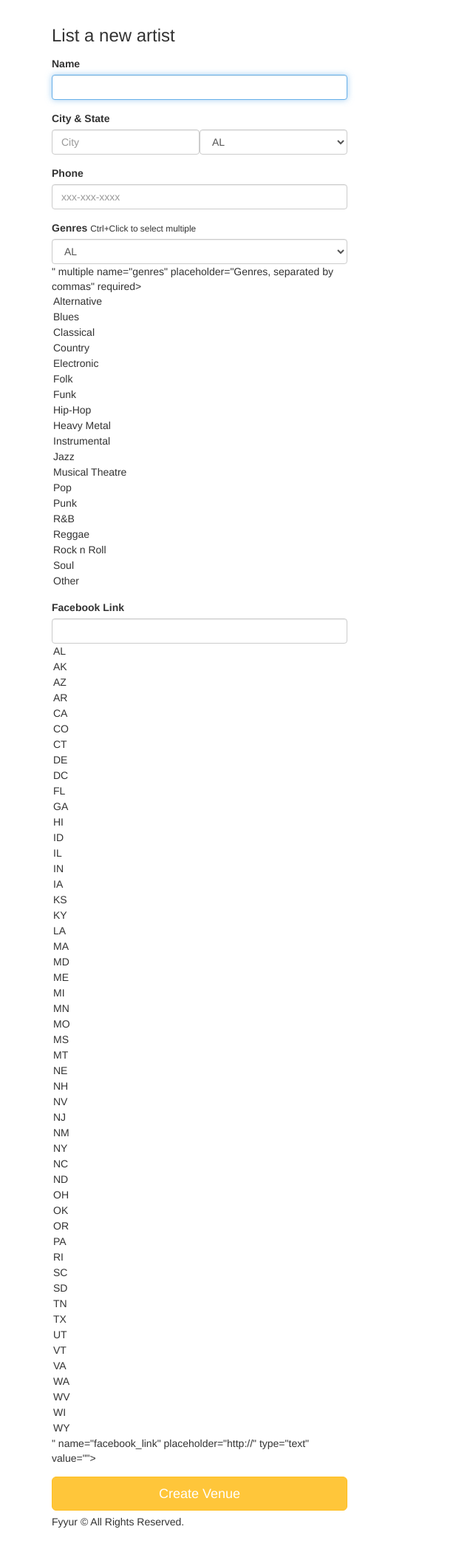
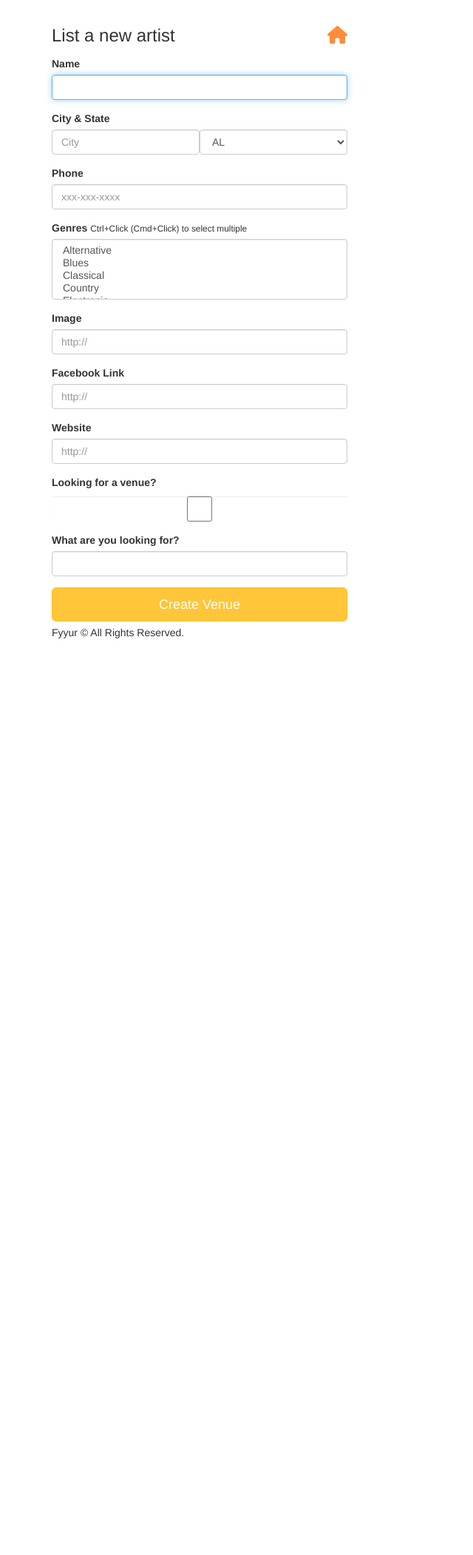
Before and after one commit to trefsland/fyyur, a Flask app: page /artists/create in a window 1280 px wide. Shown: the part 60-2162 px from the top of the page at 74% size, without its empty margins (0-640 px from the left). After the commit the page ends 923 px from the top, so only its background shows below. Run offline with Flask 2, Linux system fonts and the light colour scheme; some libraries are stand-ins or nearby versions.

Commit message:
added create artist functionality to view and controller

```diff
--- a/app.py
+++ b/app.py
@@ -461,17 +461,42 @@
   form = ArtistForm()
   return render_template('forms/new_artist.html', form=form)
 
+# validate_on_submit should be placed somewhere
 @app.route('/artists/create', methods=['POST'])
 def create_artist_submission():
-  # called upon submitting the new artist listing form
-  # TODO: insert form data as a new Artist record in the db, instead
-  # TODO: modify data to be the data object returned from db insertion
+    error = False
 
-  # on successful db insert, flash success
-  flash('Artist ' + request.form['name'] + ' was successfully listed!')
-  # TODO: on unsuccessful db insert, flash an error instead.
-  # e.g., flash('An error occurred. Artist ' + data.name + ' could not be listed.')
-  return render_template('pages/home.html')
+    try:
+        artist = Artist(
+            name = request.form['name'],
+            city = request.form['city'],
+            state = request.form['state'],
+            phone = request.form['phone'],
+            genres = request.form.getlist('genres'),
+            image_link = request.form['image_link'],
+            facebook_link = request.form['facebook_link'],
+            website = request.form['website'],
+            seeking_venue = True if 'seeking_venue' in request.form else False,
+            seeking_description = request.form['seeking_description'])
+        db.session.add(artist)
+        db.session.commit()
+    except():
+        error = True
+        db.session.rollback()
+        print(sys.exc_info())
+    finally:
+        db.session.close()
+    if error:
+    # on unsuccessful db insert, flash an error instead.
+        flash('An error occured. Artist ' + request.form['name'] + ' could not be listed.')
+    if not error:
+    # on successful db insert, flash success
+        flash('Artist ' + request.form['name'] + ' was successfully listed!')
+    return render_template('pages/home.html')
+
+
+
+
 
 
 #  Shows
--- a/forms.py
+++ b/forms.py
@@ -153,15 +153,24 @@
     phone = StringField(
         'phone', validators=[DataRequired(), validate_phone]
     )
-    image_link = StringField(
-        'image_link'
-    )
     genres = SelectMultipleField(
         'genres', validators=[DataRequired()],
         choices=genres_choices
     )
+    image_link = StringField(
+        'image_link'
+    )
     facebook_link = StringField(
         'facebook_link', validators=[URL()]
     )
+    website = StringField(
+        'website', validators=[URL()]
+    )
+    seeking_venue = BooleanField(
+        'seeking_venue'
+    )
+    seeking_description = StringField(
+        'seeking_description'
+    )
 
 # TODO IMPLEMENT NEW ARTIST FORM AND NEW SHOW FORM
--- a/templates/forms/new_artist.html
+++ b/templates/forms/new_artist.html
@@ -3,7 +3,7 @@
 {% block content %}
   <div class="form-wrapper">
     <form method="post" class="form">
-      <h3 class="form-heading">List a new artist</h3>
+      <h3 class="form-heading">List a new artist<a href="{{ url_for('index') }}" title="Back to homepage"><i class="fa fa-home pull-right"></i></a></h3>
       <div class="form-group">
         <label for="name">Name</label>
         {{ form.name(class_ = 'form-control', autofocus = true) }}
@@ -15,7 +15,7 @@
               {{ form.city(class_ = 'form-control', placeholder='City', autofocus = true) }}
             </div>
             <div class="form-group">
-              {{ form.state(class_ = 'form-control', placeholder='State', autofocus = true) }}
+              {{ form.state(class_ = 'form-control', placeholder='State', id=form.state.id, autofocus = true) }}
             </div>
           </div>
       </div>
@@ -25,13 +25,28 @@
         </div>
       <div class="form-group">
         <label for="genres">Genres</label>
-        <small>Ctrl+Click to select multiple</small>
-        {{ form.genres(class_ = 'form-control', placeholder='Genres, separated by commas', id=form.state, autofocus = true) }}
+        <small>Ctrl+Click (Cmd+Click) to select multiple</small>
+        {{ form.genres(class_ = 'form-control', placeholder='Genres, separated by commas', id=form.genres.id, autofocus = true) }}
       </div>
       <div class="form-group">
-          <label for="genres">Facebook Link</label>
-          {{ form.facebook_link(class_ = 'form-control', placeholder='http://', id=form.state, autofocus = true) }}
-        </div>
+          <label for="image_link">Image</label>
+          {{ form.image_link(class_ = 'form-control', placeholder='http://', autofocus = true) }}
+      </div><div class="form-group">
+          <label for="facebook_link">Facebook Link</label>
+          {{ form.facebook_link(class_ = 'form-control', placeholder='http://', autofocus = true) }}
+      </div>
+      <div class="form-group">
+          <label for="website">Website</label>
+          {{ form.website(class_ = 'form-control', placeholder='http://', autofocus = true) }}
+      </div>
+      <div class="form-group">
+          <label for="seeking_venue">Looking for a venue?</label>
+          {{ form.seeking_venue(class_ = 'form-control', autofocus = true) }}
+      </div>
+      <div class="form-group">
+          <label for="seeking_description">What are you looking for?</label>
+          {{ form.seeking_description(class_ = 'form-control', autofocus = true) }}
+      </div>
       <input type="submit" value="Create Venue" class="btn btn-primary btn-lg btn-block">
     </form>
   </div>
```
